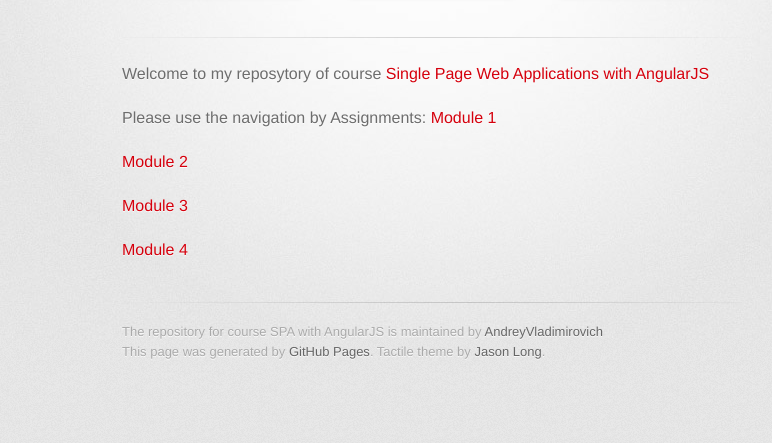
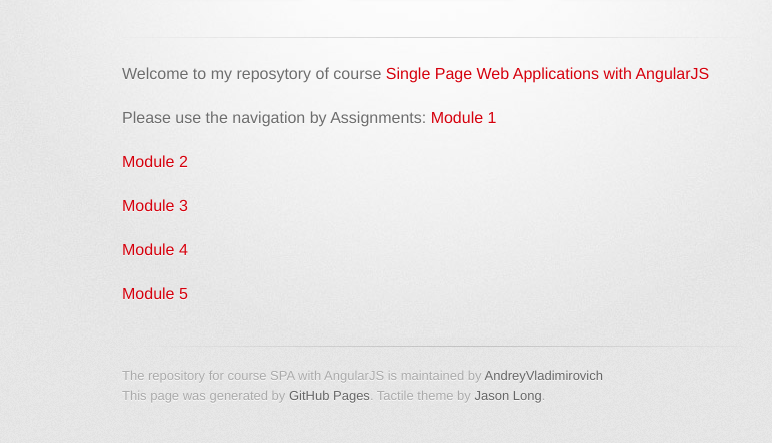
Before and after one commit to AndreyVladimirovich/coursera-angular, a plain HTML site: page index.html in a window 1280 px wide. Shown: the part 235-678 px from the top of the page, without its empty margins (208-980 px from the left). Drawn offline with Linux system fonts and the light colour scheme; a web font is replaced by a local one.

Commit message:
Add module5

```diff
--- a/index.html
+++ b/index.html
@@ -38,6 +38,7 @@
             <a href="https://andreyvladimirovich.github.io/coursera-angular/module2/">Module 2</a></p>
             <a href="https://andreyvladimirovich.github.io/coursera-angular/module3/">Module 3</a></p>
             <a href="https://andreyvladimirovich.github.io/coursera-angular/module4/">Module 4</a></p>
+            <a href="https://andreyvladimirovich.github.io/coursera-angular/module5/">Module 5</a></p>
         </section>
 
         <footer>
```
